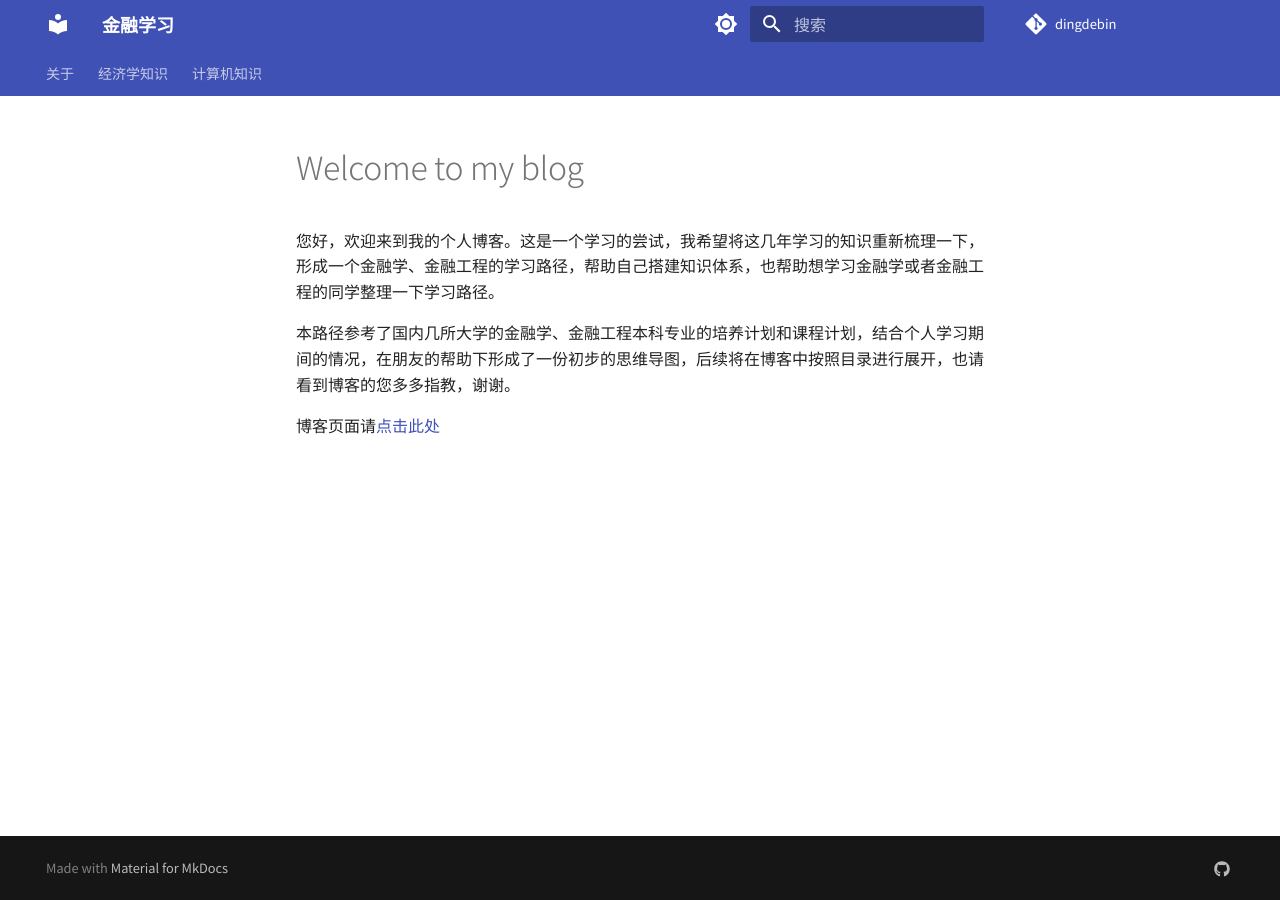
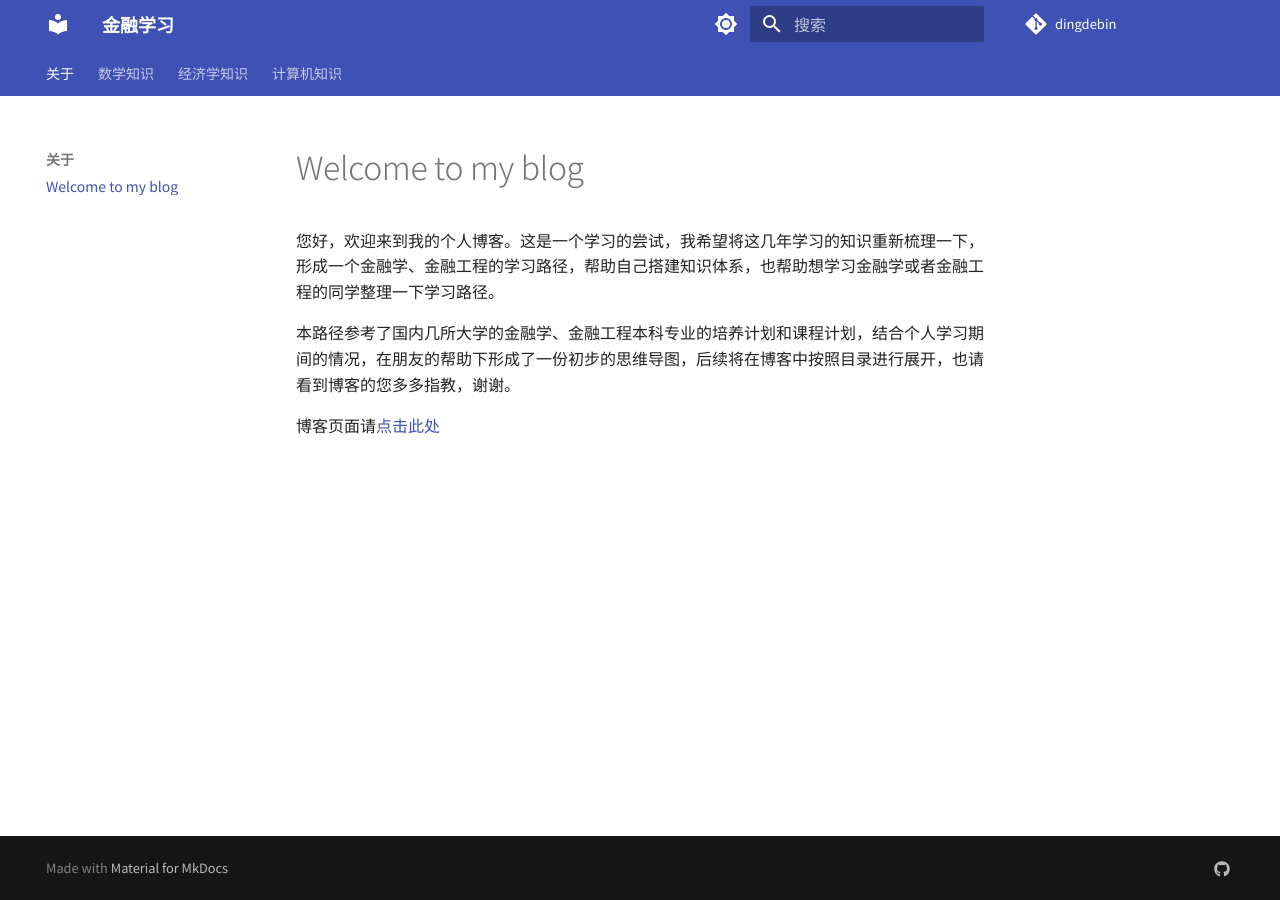
Before and after one commit to dingdebin/dingdebin.github.io, an MkDocs documentation site: the page built from docs/about.md, in a window 1280 px wide. Built offline with MkDocs 1.6.1 and Material for MkDocs 9.7.7, drawn with Linux system fonts in a browser that asks for light colours; comment, search, counter and statistics services are not loaded; some of the changed lines change nothing that is shown.

Commit message:
Update mkdocs.yml

```diff
--- a/mkdocs.yml
+++ b/mkdocs.yml
@@ -8,8 +8,10 @@ repo_url: https://github.com/dingdebin/dingdebin.github.io
 
 nav:
   - 关于:
-    - About/index.md
-    - hello-world.md
+    - about.md
+  - 数学知识:
+    - Math/概率论.md
+    - Math/数理统计.md
   - 经济学知识:
     - Economics/微观经济学.md
     - Economics/宏观经济学.md
```
